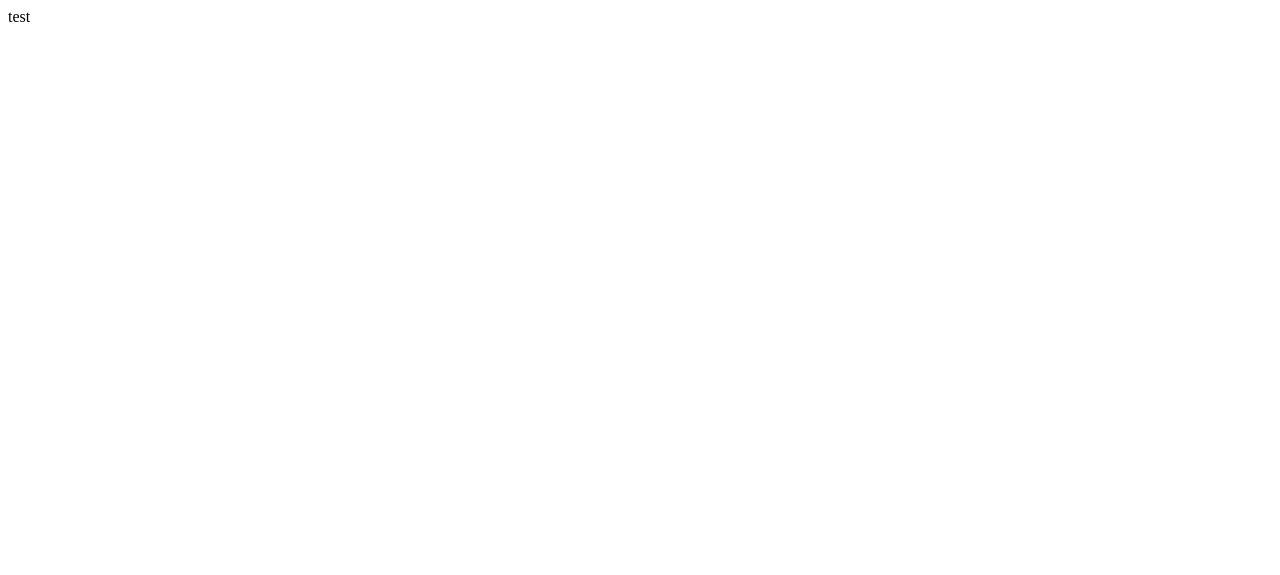
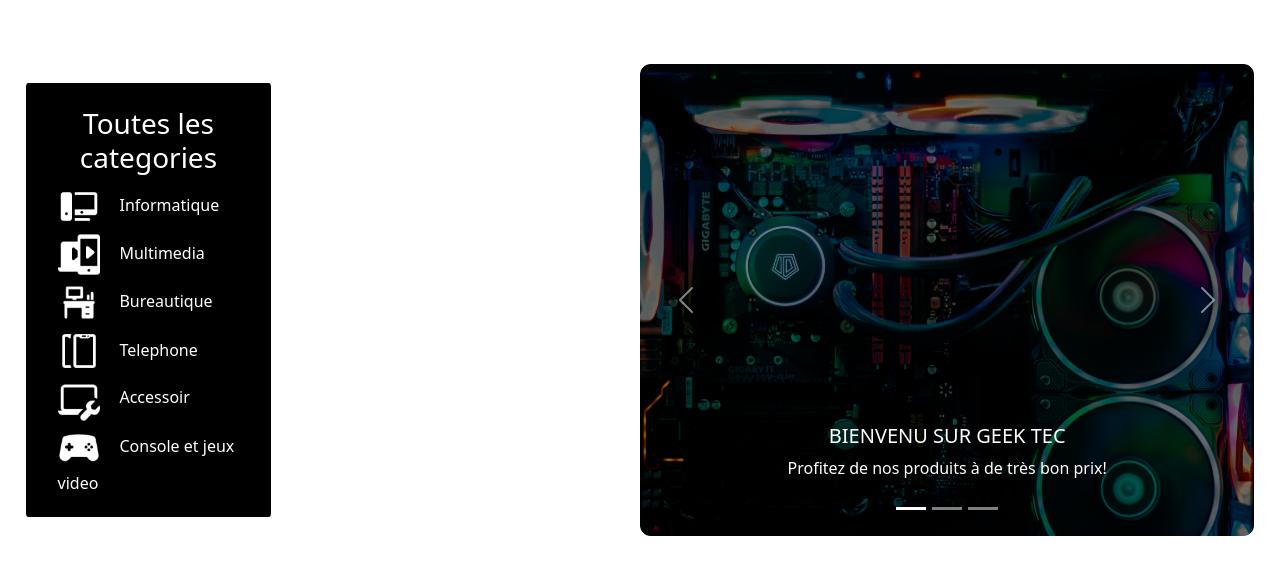
Before and after one commit to Dar-rius/ecommerce, a Django app: page /home/ in a window 1280 px wide. Before the commit the part shown is almost empty. Shown: the top 575 px of the page. Run offline with Django 4.2, Linux system fonts and the light colour scheme.

Commit message:
update page home

```diff
--- a/geektech/static/style/global.css
+++ b/geektech/static/style/global.css
@@ -0,0 +1,36 @@
+#sec1{
+    display: flex;
+    align-items: center;
+    justify-content: space-between;
+    margin-top: 5%;
+    margin-left: 2%;
+    margin-right: 2%;
+}
+
+nav{
+    background-color: black;
+    width: 20%;
+    border-radius: 1%;
+    padding-top: 2%;
+    padding-bottom: 0.5%;
+}
+
+h3{
+    text-align: center;
+    color: white;
+}
+
+#carouselExampleCaptions{
+    width: 50%;
+}
+
+ul,a  {
+    list-style-type: none;
+    text-decoration: none;
+    color: white;
+  }
+
+img{
+    margin-right: 7%;
+    width: 20%;
+}
--- a/geektech/templates/_base.html
+++ b/geektech/templates/_base.html
@@ -6,6 +6,8 @@
     <meta name="viewport" content="width=device-width, initial-scale=1.0">
 
     {% load static %}
+    <link href="https://cdn.jsdelivr.net/npm/bootstrap@5.0.2/dist/css/bootstrap.min.css" rel="stylesheet" integrity="sha384-EVSTQN3/azprG1Anm3QDgpJLIm9Nao0Yz1ztcQTwFspd3yD65VohhpuuCOmLASjC" crossorigin="anonymous">
+    <link rel="stylesheet" type="text/css" href="{% static 'style/global.css' %}">
     <title>accueil</title>
 </head>
 <body>
--- a/geektech/templates/page/home.html
+++ b/geektech/templates/page/home.html
@@ -1,7 +1,78 @@
 {% extends "_base.html" %}
+{% load static %}
 
 {% block content%}
-    <section>
-        test
+    <section id="sec1">
+        <nav>
+            <h3>Toutes les categories</h3>
+            <ul>
+                <a href="">
+                    <li>
+                        <img src="{% static 'image/Workstation.png'%}" alt="">
+                        Informatique
+                    </li>
+                </a>
+
+                <a href="">
+                    <li>
+                        <img src="{% static 'image/MultimediaPublishing.png'%}" alt="">
+                        Multimedia
+                    </li>
+                </a>
+
+                <a href="">
+                    <li>
+                        <img src="{% static 'image/Office.png'%}" alt="">
+                        Bureautique
+                    </li>
+                </a>
+
+                <a href="">
+                    <li>
+                        <img src="{% static 'image/Mobile.png'%}" alt="">
+                        Telephone
+                    </li>
+                </a>
+
+                <a href="">
+                    <li>
+                        <img src="{% static 'image/ComputerSupport.png'%}" alt="">
+                        Accessoir
+                    </li>
+                </a>
+
+                <a href="">
+                    <li>
+                        <img src="{% static 'image/GameController.png'%}" alt="">
+                        Console et jeux video
+                    </li>
+                </a>
+            </ul>
+        </nav>
+
+        <div id="carouselExampleCaptions" class="carousel slide" data-bs-ride="carousel">
+            <div class="carousel-indicators">
+              <button type="button" data-bs-target="#carouselExampleCaptions" data-bs-slide-to="0" class="active" aria-current="true" aria-label="Slide 1"></button>
+              <button type="button" data-bs-target="#carouselExampleCaptions" data-bs-slide-to="1" aria-label="Slide 2"></button>
+              <button type="button" data-bs-target="#carouselExampleCaptions" data-bs-slide-to="2" aria-label="Slide 3"></button>
+            </div>
+            <div class="carousel-inner">
+              <div class="carousel-item active">
+                <img src="{% static 'image/Rectangle_carrousel.png'%}" class="d-block w-100" alt="...">
+                <div class="carousel-caption d-none d-md-block">
+                  <h5>BIENVENU SUR GEEK TEC</h5>
+                  <p>Profitez de nos produits à de très bon prix! </p>
+                </div>
+              </div>
+            </div>
+            <button class="carousel-control-prev" type="button" data-bs-target="#carouselExampleCaptions" data-bs-slide="prev">
+              <span class="carousel-control-prev-icon" aria-hidden="true"></span>
+              <span class="visually-hidden">Previous</span>
+            </button>
+            <button class="carousel-control-next" type="button" data-bs-target="#carouselExampleCaptions" data-bs-slide="next">
+              <span class="carousel-control-next-icon" aria-hidden="true"></span>
+              <span class="visually-hidden">Next</span>
+            </button>
+          </div>
     </section>
 {% endblock content%}
```
Also changed, not shown: geektech/static/image/Computer Support_black.png (added), geektech/static/image/ComputerSupport.png (added), geektech/static/image/Game Controller_black.png (added), geektech/static/image/GameController.png (added), geektech/static/image/Mobile.png (added), geektech/static/image/Mobile_black.png (added), geektech/static/image/MultimediaPublishing.png (added), geektech/static/image/MultimediaPublishing_black.png (added), geektech/static/image/Office.png (added), geektech/static/image/Office_black.png (added), geektech/static/image/Rectangle_carrousel.png (added), geektech/static/image/Workstation.png (added), geektech/static/image/Workstation_black.png (added).
